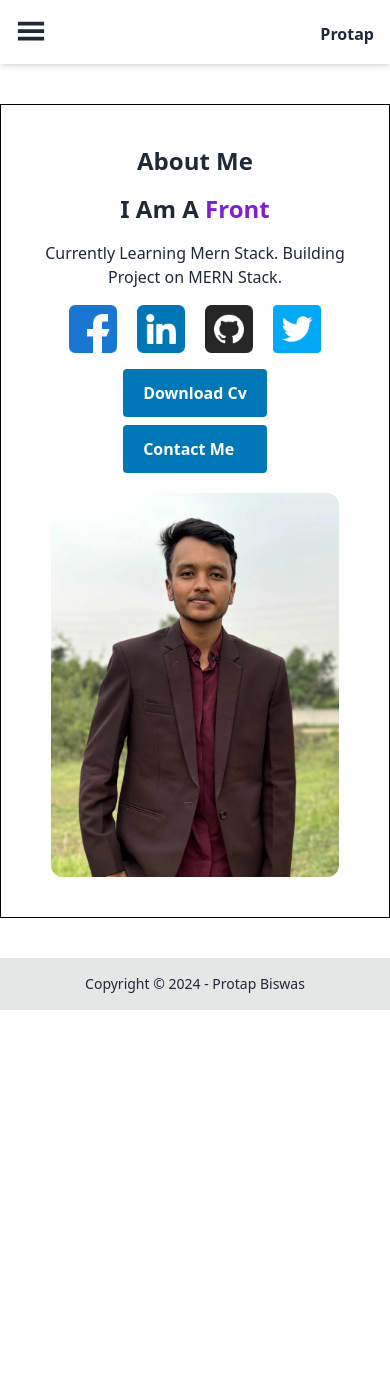
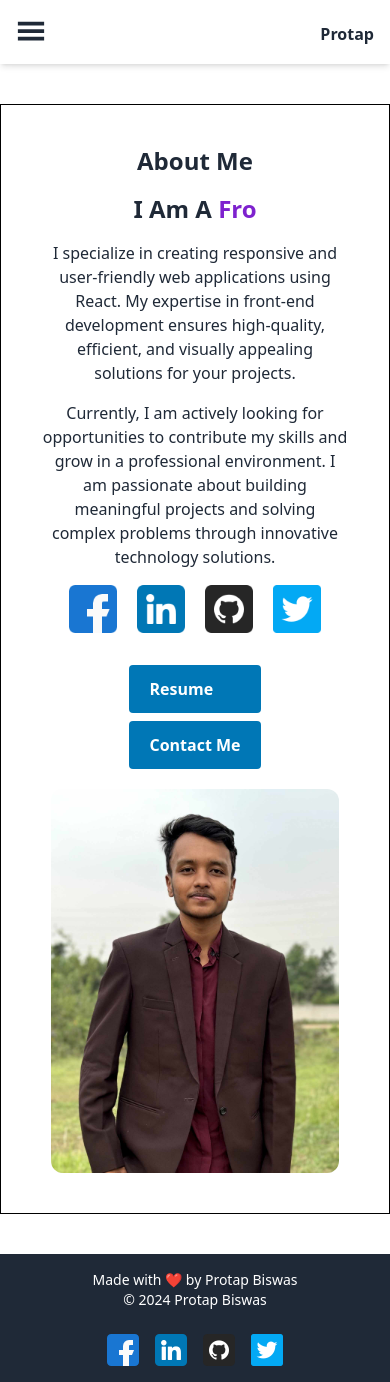
Before and after one commit to protap1100/protap-portfolio, a React (Vite) app: page /about in a window 390 px wide. Before the commit the page ends 1010 px from the top, so only its background shows below. Built offline with nearby package versions, Linux system fonts and the light colour scheme.

Commit message:
add: skill section added

```diff
--- a/package.json
+++ b/package.json
@@ -12,6 +12,7 @@
   "dependencies": {
     "@tsparticles/engine": "^3.4.0",
     "@tsparticles/react": "^3.0.0",
+    "emailjs-com": "^3.2.0",
     "localforage": "^1.10.0",
     "match-sorter": "^6.3.4",
     "react": "^18.2.0",
@@ -19,6 +20,8 @@
     "react-icons": "^5.2.1",
     "react-router-dom": "^6.23.1",
     "react-simple-typewriter": "^5.0.1",
+    "react-spring": "^9.7.3",
+    "react-toastify": "^10.0.5",
     "sort-by": "^1.2.0",
     "tsparticles-slim": "^2.12.0"
   },
--- a/src/Components/IsolatedCompo/Skill.jsx
+++ b/src/Components/IsolatedCompo/Skill.jsx
@@ -1,9 +1,50 @@
+import { useSpring, animated } from 'react-spring';
+
+const skills = [
+  { name: 'CSS3', logo: 'https://img.shields.io/badge/css3-%231572B6.svg?style=for-the-badge&logo=css3&logoColor=white', url: 'https://developer.mozilla.org/en-US/docs/Web/CSS' },
+  { name: 'JavaScript', logo: 'https://img.shields.io/badge/javascript-%23323330.svg?style=for-the-badge&logo=javascript&logoColor=%23F7DF1E', url: 'https://developer.mozilla.org/en-US/docs/Web/JavaScript' },
+  { name: 'Node.js', logo: 'https://img.shields.io/badge/node.js-6DA55F?style=for-the-badge&logo=node-dot-js&logoColor=white', url: 'https://nodejs.org/' },
+  { name: 'Express.js', logo: 'https://img.shields.io/badge/express.js-%23404d59.svg?style=for-the-badge&logo=express&logoColor=%2361DAFB', url: 'https://expressjs.com/' },
+  { name: 'Netlify', logo: 'https://img.shields.io/badge/netlify-%23000000.svg?style=for-the-badge&logo=netlify&logoColor=00C7B7', url: 'https://www.netlify.com/' },
+  { name: 'Firebase', logo: 'https://img.shields.io/badge/firebase-%23039BE5.svg?style=for-the-badge&logo=firebase', url: 'https://firebase.google.com/' },
+  { name: 'DaisyUI', logo: 'https://img.shields.io/badge/daisyui-5A0EF8?style=for-the-badge&logo=daisyui&logoColor=white', url: 'https://daisyui.com/' },
+  { name: 'NPM', logo: 'https://img.shields.io/badge/NPM-%23CB3837.svg?style=for-the-badge&logo=npm&logoColor=white', url: 'https://www.npmjs.com/' },
+  { name: 'NestJS', logo: 'https://img.shields.io/badge/nestjs-%23E0234E.svg?style=for-the-badge&logo=nestjs&logoColor=white', url: 'https://nestjs.com/' },
+  { name: 'Nodemon', logo: 'https://img.shields.io/badge/NODEMON-%23323330.svg?style=for-the-badge&logo=nodemon&logoColor=%BBDEAD', url: 'https://nodemon.io/' },
+  { name: 'React', logo: 'https://img.shields.io/badge/react-%2320232a.svg?style=for-the-badge&logo=react&logoColor=%2361DAFB', url: 'https://reactjs.org/' },
+  { name: 'Tailwind CSS', logo: 'https://img.shields.io/badge/tailwindcss-%2338B2AC.svg?style=for-the-badge&logo=tailwind-css&logoColor=white', url: 'https://tailwindcss.com/' },
+  { name: 'Vite', logo: 'https://img.shields.io/badge/vite-%23646CFF.svg?style=for-the-badge&logo=vite&logoColor=white', url: 'https://vitejs.dev/' },
+  { name: 'MySQL', logo: 'https://img.shields.io/badge/mysql-4479A1.svg?style=for-the-badge&logo=mysql&logoColor=white', url: 'https://www.mysql.com/' },
+  { name: 'Figma', logo: 'https://img.shields.io/badge/figma-%23F24E1E.svg?style=for-the-badge&logo=figma&logoColor=white', url: 'https://www.figma.com/' }
+];
+
 const Skill = () => {
-    return (
-        <div>
-            <h1>Skill Section</h1>
+  const fade = useSpring({
+    from: { opacity: 0 },
+    to: { opacity: 1 },
+    config: { duration: 1000 }
+  });
+
+  return (
+    <div className="container mx-auto mt-10">
+      <animated.div style={fade}>
+        <h1 className="text-center text-3xl font-bold mb-6 ">My Skill</h1>
+        <div className="grid grid-cols-2 md:grid-cols-3 lg:grid-cols-4 gap-4">
+          {skills.map(skill => (
+            <a
+              key={skill.name}
+              href={skill.url}
+              target="_blank"
+              rel="noopener noreferrer"
+              className="flex items-center justify-center p-4 bg-white rounded-lg shadow-md transform transition duration-300 hover:scale-105"
+            >
+              <img src={skill.logo} alt={skill.name} />
+            </a>
+          ))}
         </div>
-    );
+      </animated.div>
+    </div>
+  );
 };
 
 export default Skill;
--- a/src/Components/SharedCompo/Footer.jsx
+++ b/src/Components/SharedCompo/Footer.jsx
@@ -1,11 +1,45 @@
+import { useSpring, animated } from "react-spring";
+import twitter from "../../assets/Social-Icons/twitter.png";
+import linkedin from "../../assets/Social-Icons/linkedin.png";
+import github from "../../assets/Social-Icons/github.png";
+import facebook from "../../assets/Social-Icons/facebook.png";
+import { Link } from "react-router-dom";
+
+
 const Footer = () => {
-    return (
-        <footer className="mt-10 footer footer-center bg-base-300 text-base-content p-4">
-        <aside>
-          <p>Copyright © {new Date().getFullYear()} - Protap Biswas</p>
+  const fade = useSpring({
+    from: { opacity: 0 },
+    to: { opacity: 1 },
+    config: { duration: 1000 },
+  });
+
+  return (
+    <animated.footer
+      style={fade}
+      className="mt-10 footer footer-center bg-gray-800 text-white p-4"
+    >
+      <div className="container mx-auto text-center">
+        <aside className="mb-4">
+          <p>Made with ❤️ by Protap Biswas</p>
+          <p>&copy; {new Date().getFullYear()} Protap Biswas</p>
         </aside>
-      </footer>
-    );
+        <div className="flex justify-center space-x-4">
+        <Link  to="https://www.facebook.com/protap.biswas1100">
+            <img className="h-8 w-8" src={facebook} alt="" />{" "}
+          </Link>
+          <Link to="https://www.linkedin.com/in/protap-biswas1100/">
+            <img className="h-8 w-8 hover:bg-transparent" src={linkedin} alt="" />{" "}
+          </Link>
+          <Link to="https://github.com/protap1100">
+            <img className="h-8 w-8 hover:bg-transparent" src={github} alt="" />{" "}
+          </Link>
+          <Link to="https://twitter.com/protapb110">
+            <img className="h-8 w-8 hover:bg-transparent" src={twitter} alt="" />{" "}
+          </Link>
+        </div>
+      </div>
+    </animated.footer>
+  );
 };
 
 export default Footer;
--- a/src/Pages/AboutMe/AboutMe.jsx
+++ b/src/Pages/AboutMe/AboutMe.jsx
@@ -1,41 +1,96 @@
 import { Link } from "react-router-dom";
 import image from "../../assets/me.jpg";
-// import image2 from "../../assets/about.png";
 import { useTypewriter } from "react-simple-typewriter";
-import facebook from '../../assets/Social-Icons/facebook.png'
-// import instagram from '../../assets/Social-Icons/instagram.png'
-import twitter from '../../assets/Social-Icons/twitter.png'
-import github from '../../assets/Social-Icons/github.png'
-import linkedin from '../../assets/Social-Icons/linkedin.png'
+import facebook from "../../assets/Social-Icons/facebook.png";
+import twitter from "../../assets/Social-Icons/twitter.png";
+import github from "../../assets/Social-Icons/github.png";
+import linkedin from "../../assets/Social-Icons/linkedin.png";
+
 const AboutMe = () => {
   const [text] = useTypewriter({
     words: [" Programmer", " Front End Developer", " Coder"],
     loop: true,
-    cursorStyle:'_',
-    typeSpeed:70,
-    deleteSpeed:50,
-    delaySpeed:1000,
+    cursorStyle: "_",
+    typeSpeed: 70,
+    deleteSpeed: 50,
+    delaySpeed: 1000,
   });
 
   return (
     <div className="flex lg:flex-row mt-10 flex-col gap-5 border border-black p-10">
       <div className="flex-1 flex flex-col gap-4 justify-center items-center">
-       <h1 className=" text-2xl lg:text-4xl   text-center font-bold">About Me</h1>
-       <h1 className=" text-2xl lg:text-4xl  text-center font-bold">I Am A <span className="text-purple-700">{text}</span> </h1>
-       <h1 className="text-center">Currently Learning Mern Stack. Building Project on MERN Stack. </h1>
-       <div className="flex gap-5">
-            <Link to='https://www.facebook.com/protap.biswas1100'> <img className="h-12 w-12" src={facebook} alt="" /> </Link>
-            <Link to='https://www.linkedin.com/in/protap-biswas1100/'> <img className="h-12 w-12" src={linkedin} alt="" /> </Link>
-            <Link to='https://github.com/protap1100'> <img className="h-12 w-12" src={github} alt="" /> </Link>
-            <Link to='https://twitter.com/protapb110'> <img className="h-12 w-12" src={twitter} alt="" /> </Link>
-       </div>
-       <div className="flex gap-2 flex-col lg:flex-row">
-        <Link to='https://drive.google.com/file/d/1cV3KBG5B8V_tkgVqfRkX_TncC-Pcinx-/view?usp=drive_link' className="bg-btn px-5 py-3 rounded font-bold hover:bg-btn-hover text-white">Download Cv</Link>
-        <Link to='/contact' className="bg-btn px-5 py-3 rounded font-bold hover:bg-btn-hover text-white">Contact Me</Link>
-       </div>
+        <h1 className="text-2xl lg:text-4xl text-center font-bold">
+          About Me
+        </h1>
+        <h1 className="text-2xl lg:text-4xl text-center font-bold">
+          I Am A <span className="text-purple-700">{text}</span>{" "}
+        </h1>
+        <p className="text-center">
+          I specialize in creating responsive and user-friendly web applications
+          using React. My expertise in front-end development ensures
+          high-quality, efficient, and visually appealing solutions for your
+          projects.
+        </p>
+        <p className="text-center">
+          Currently, I am actively looking for opportunities to contribute my
+          skills and grow in a professional environment. I am passionate about
+          building meaningful projects and solving complex problems through
+          innovative technology solutions.
+        </p>
+        <div className="flex gap-5">
+          <a
+            href="https://www.facebook.com/protap.biswas1100"
+            target="_blank"
+            rel="noopener noreferrer"
+          >
+            <img className="h-12 w-12" src={facebook} alt="Facebook" />{" "}
+          </a>
+          <a
+            href="https://www.linkedin.com/in/protap-biswas1100/"
+            target="_blank"
+            rel="noopener noreferrer"
+          >
+            <img className="h-12 w-12" src={linkedin} alt="LinkedIn" />{" "}
+          </a>
+          <a
+            href="https://github.com/protap1100"
+            target="_blank"
+            rel="noopener noreferrer"
+          >
+            <img className="h-12 w-12" src={github} alt="GitHub" />{" "}
+          </a>
+          <a
+            href="https://twitter.com/protapb110"
+            target="_blank"
+            rel="noopener noreferrer"
+          >
+            <img className="h-12 w-12" src={twitter} alt="Twitter" />{" "}
+          </a>
+        </div>
+        <div className="flex gap-2 flex-col lg:flex-row mt-4">
+          <a
+            href="https://drive.google.com/uc?export=download&id=1cV3KBG5B8V_tkgVqfRkX_TncC-Pcinx-"
+            className="bg-btn px-5 py-3 rounded font-bold hover:bg-btn-hover text-white"
+            target="_blank"
+            rel="noopener noreferrer"
+          >
+           Resume
+          </a>
+
+          <Link
+            to="/contact"
+            className="bg-btn px-5 py-3 rounded font-bold hover:bg-btn-hover text-white"
+          >
+            Contact Me
+          </Link>
+        </div>
       </div>
-      <div className="flex-1 flex justify-center ">
-      <img className="rounded-xl w-72 h-96 transform transition-transform duration-700 hover:brightness-120 hover:shadow-xl" src={image} alt="About Me" />
+      <div className="flex-1 flex justify-center">
+        <img
+          className="rounded-xl w-72 h-96 transform transition-transform duration-700 hover:brightness-120 hover:shadow-xl"
+          src={image}
+          alt="About Me"
+        />
       </div>
     </div>
   );
--- a/src/Pages/Home/Home.jsx
+++ b/src/Pages/Home/Home.jsx
@@ -1,4 +1,5 @@
 import Education from "../../Components/IsolatedCompo/Education";
+import Skill from "../../Components/IsolatedCompo/Skill";
 import AboutMe from "../AboutMe/AboutMe";
 import Contact from "../Contact/Contact";
 import Project from "../Project/Project";
@@ -10,6 +11,7 @@ const Home = () => {
            <AboutMe></AboutMe>
            <Project></Project>
            <Education></Education>
+           <Skill></Skill>
            <Contact></Contact>
         </div>
     );
--- a/src/main.jsx
+++ b/src/main.jsx
@@ -4,5 +4,7 @@ import { router } from './Router/Routes'
 import { RouterProvider } from 'react-router-dom'
 
 ReactDOM.createRoot(document.getElementById('root')).render(
-     <RouterProvider router={router} />
+     <RouterProvider router={router} >
+     </RouterProvider>
+
 )
```
Also changed, not shown: src/Pages/Contact/Contact.jsx (+37 -7 lines), 1 other file (tests, documents, lock files or other folders).
